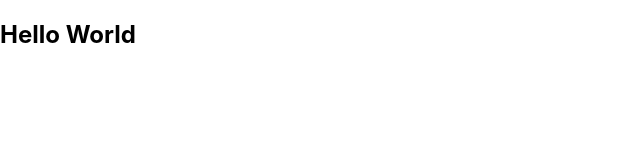
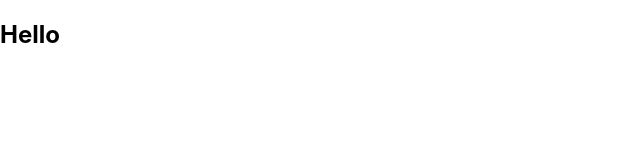
Before and after one commit to andymo15/RTCuts-fe, a React (Create React App) app: page / in a window 1280 px wide. Shown: the top 160 px of the page, without its empty margins (0-640 px from the left). Built offline with nearby package versions, Linux system fonts and the light colour scheme.

Commit message:
starting navbar

```diff
--- a/package.json
+++ b/package.json
@@ -3,6 +3,7 @@
   "version": "0.1.0",
   "private": true,
   "dependencies": {
+    "axios": "^0.19.0",
     "react": "^16.12.0",
     "react-dom": "^16.12.0",
     "react-router-dom": "^5.1.2",
--- a/src/App.js
+++ b/src/App.js
@@ -1,9 +1,13 @@
-import React from 'react';
+import React,{ Component } from 'react';
 
-function App() {
-  return (
-    <h2> Hello World </h2>
-  );
+
+class App extends Component {
+
+
+  render(){
+    return(
+    <h2>Hello</h2>
+    )
+  }
 }
-
 export default App;
```
Also changed, not shown: 1 other file (tests, documents, lock files or other folders).
